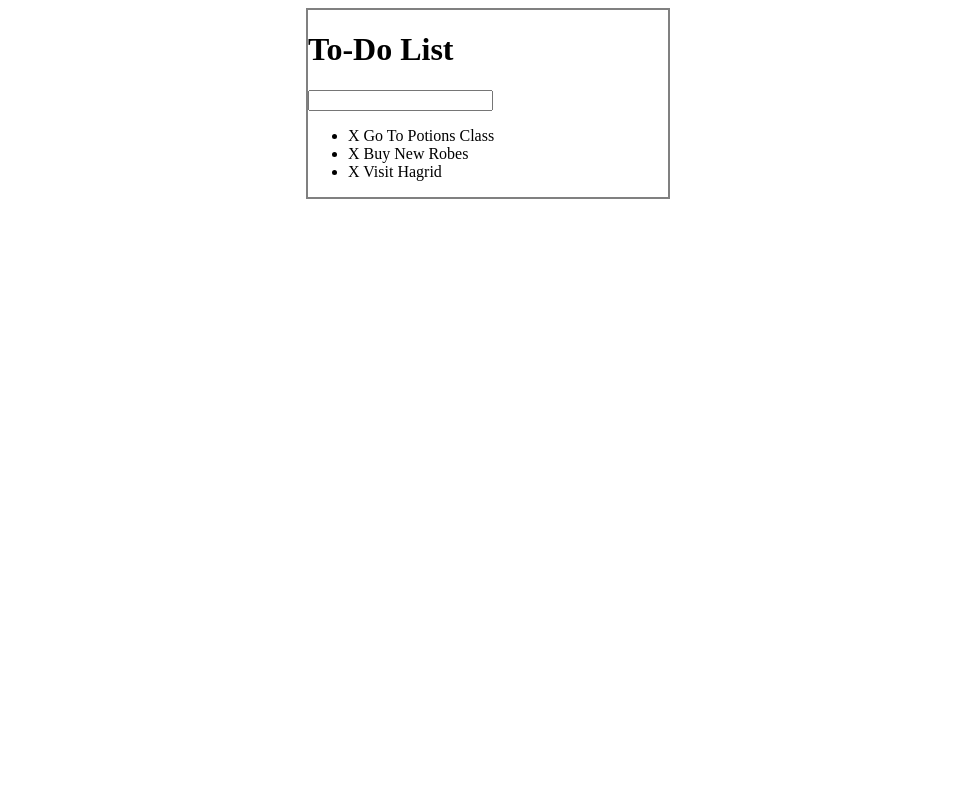
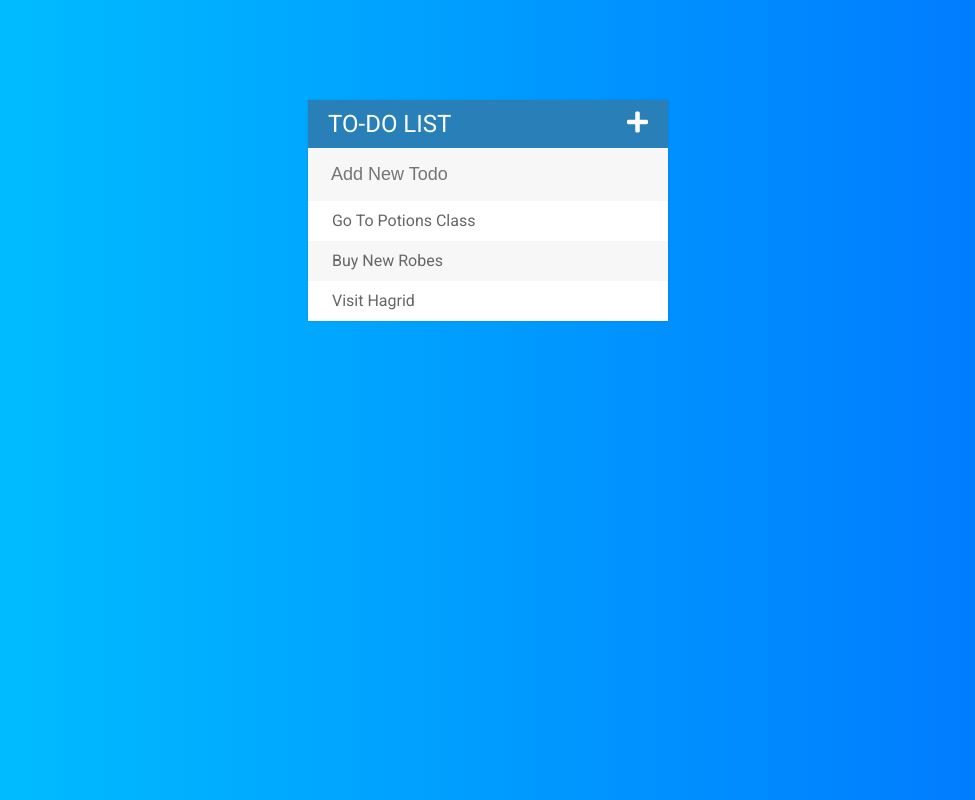
Before and after one commit to DustinMiracle/Todo-List-Project, a plain HTML site: page index.html in a window 1280 px wide. Shown: the whole page, without its empty margins (152-1127 px from the left). Drawn offline with Linux system fonts and the light colour scheme.

Commit message:
Completed styling for finished app

```diff
--- a/assets/css/todos.css
+++ b/assets/css/todos.css
@@ -1,7 +1,79 @@
+body {
+    font-family: Roboto;
+    background: #00c6ff;  /* fallback for old browsers */
+    background: -webkit-linear-gradient(to left, #0072ff, #00c6ff);  /* Chrome 10-25, Safari 5.1-6 */
+    background: linear-gradient(to left, #0072ff, #00c6ff); /* W3C, IE 10+/ Edge, Firefox 16+, Chrome 26+, Opera 12+, Safari 7+ */
+}
+
+h1 {
+    background-color: #2980b9;
+    color: white;
+    margin: 0;
+    padding: 10px 20px;
+    text-transform: uppercase;
+    font-size: 24px;
+    font-weight: normal;
+}
+
+ul {
+    list-style: none;
+    margin: 0;
+    padding: 0;
+}
+
+li {
+    background-color: #fff;
+    height: 40px;
+    line-height: 40px;
+    color: #666;
+}
+
+li:nth-child(2n) {
+    background-color: #f7f7f7;
+}
+
+li span {
+    background-color: #e74c3c;
+    height: 40px;
+    margin-right: 20px;
+    text-align: center;
+    color: white;
+    width: 0;
+    display: inline-block;
+    transition: 0.2s linear;
+    opacity: 0;
+}
+
+li:hover span {
+    width: 40px;
+    opacity: 1.0;
+}
+
+input {
+    font-size: 18px;
+    color: #2980b9;
+    background-color: #f7f7f7;
+    width: 100%;
+    padding: 13px 13px 13px 20px;
+    box-sizing: border-box;
+    border: 3px solid rgba(0, 0, 0, 0);
+}
+
+input:focus{
+    background-color: white;
+    border: 3px solid #2980b9;
+    outline: none;
+}
+
 #container {
     width: 360px;
-    margin: 0 auto;
-    border: 2px solid gray;
+    margin: 100px auto;
+    background-color: #f7f7f7;
+    box-shadow: 0 0 3px rgba(0, 0, 0, 0.1)
+}
+
+.fa-plus {
+    float: right;
 }
 
 .completed {
--- a/index.html
+++ b/index.html
@@ -3,18 +3,20 @@
 <head>
     <title>Todo List</title>
     <link rel="stylesheet" href="assets/css/todos.css">
+    <link href="https://fonts.googleapis.com/css?family=Roboto:400,500,700" rel="stylesheet">
+    <link rel="stylesheet" href="https://use.fontawesome.com/releases/v5.0.10/css/all.css" integrity="sha384-+d0P83n9kaQMCwj8F4RJB66tzIwOKmrdb46+porD/OvrJ+37WqIM7UoBtwHO6Nlg" crossorigin="anonymous">
     <script src="assets/js/lib/jquery-3.3.1.min.js"></script>
 </head>
 <body>
 
     <div id="container">
-        <h1>To-Do List</h1>
-        <input type="text">
+        <h1>To-Do List <span id="toggle-form"><i class="fas fa-plus"></i></span></h1>
+        <input type="text" placeholder="Add New Todo">
 
         <ul>
-            <li><span>X</span> Go To Potions Class</li>
-            <li><span>X</span> Buy New Robes</li>
-            <li><span>X</span> Visit Hagrid</li>
+            <li><span><i class="fas fa-trash-alt"></i></span> Go To Potions Class</li>
+            <li><span><i class="fas fa-trash-alt"></i></span> Buy New Robes</li>
+            <li><span><i class="fas fa-trash-alt"></i></span> Visit Hagrid</li>
         </ul>
     </div>
 
```
